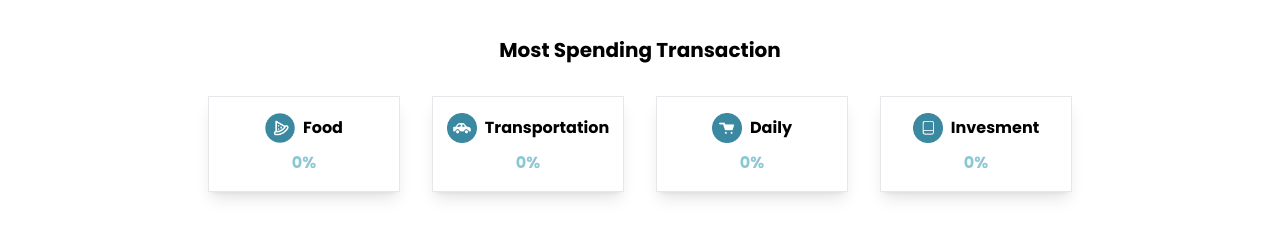
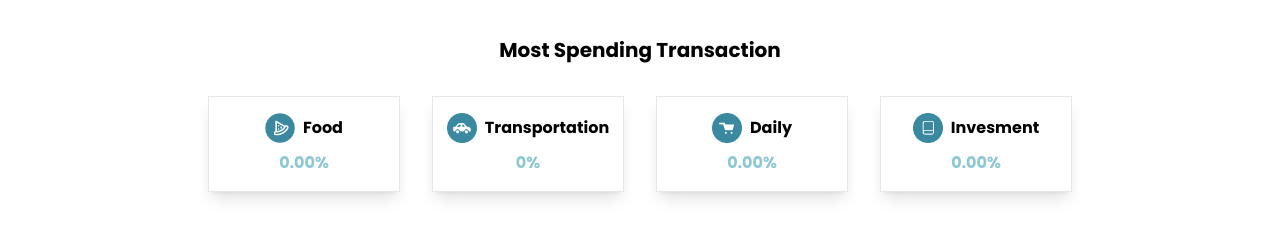
Before and after one commit to MahesaInsan/FinanceTracker, a React (Vite) app in the folder r-frontend/: page /profile in a window 1280 px wide. Shown: the part 960-1201 px from the top of the page. Built offline with nearby package versions, Linux system fonts and the light colour scheme; no server answers; the HTML template or start-up script is replaced by a standard one.

Commit message:
fix goal row history

```diff
--- a/r-frontend/src/components/dashboard/GoalRow.jsx
+++ b/r-frontend/src/components/dashboard/GoalRow.jsx
@@ -2,6 +2,7 @@ import React from "react";
 import { format, differenceInMonths } from "date-fns";
 
 function GoalRow({ goal }) {
+  console.log("my goal : ", goal);
   function numberWithCommas(num) {
     return num.toString().replace(/\B(?=(\d{3})+(?!\d))/g, ".");
   }
@@ -18,8 +19,8 @@ function GoalRow({ goal }) {
     return monthsLeft;
   }
 
-  goal ? (
-    <>
+  // goal ? (
+  return (
     <div className="grid grid-rows-2 lg:grid-cols-2 lg:grid-rows-1 gap-2 md:gap-8 lg:gap-12 pb-4 border-b lg:pb-0 lg:border-0">
       <div className="flex flex-row justify-between">
         <div className="flex flex-row gap">
@@ -46,7 +47,6 @@ function GoalRow({ goal }) {
           </div>
         </div>
       </div>
-      </div>
       <div className="flex flex-row justify-between">
         <div className="flex lg:flex-grow flex-row justify-center lg:items-center gap-2">
           <div className="flex items-center font-semibold text-2xl">
@@ -62,14 +62,57 @@ function GoalRow({ goal }) {
           <div className="text-sm md:text-l">{formatDate(goal.created_at)}</div>
         </div>
       </div>
-    </>
-  ) : (
-    <>
-      <div className="grid grid-cols-4">
-        <p>Woops, You don't have any goals yet!</p>
     </div>
-    </>
+    // <div className="grid grid-rows-2 lg:grid-cols-2 lg:grid-rows-1 gap-2 md:gap-8 lg:gap-12 pb-4 border-b lg:pb-0 lg:border-0">
+    //   <div className="flex flex-row justify-between">
+    //     <div className="flex flex-row gap">
+    //       <div className="font-bold flex justify-center items-center">
+    //         <img src={goal.logo} alt="" className="h-[2.5rem]" />
+    //       </div>
+    //       <div className="flex flex-col justify-center">
+    //         <div className="font-bold text-l">{goal.name}</div>
+    //         <div className="font-medium text-l">
+    //           Rp. {numberWithCommas(goal.invested)} /{" "}
+    //           <span className="font-normal text-medium">
+    //             Rp. {numberWithCommas(goal.amount)}
+    //           </span>
+    //         </div>
+    //       </div>
+    //     </div>
+    //     <div className="flex flex-row justify-center gap-2">
+    //       <div className="flex items-center font-semibold text-2xl">
+    //         {Math.round((goal.invested / goal.amount) * 100)}%
+    //       </div>
+    //       <div className="hidden md:flex flex-col text-l justify-center">
+    //         <div>left</div>
+    //         <div>to finish this goal</div>
+    //       </div>
+    //     </div>
+    //   </div>
+    // </div>
+    // <div className="flex flex-row justify-between">
+    //   <div className="flex lg:flex-grow flex-row justify-center lg:items-center gap-2">
+    //     <div className="flex items-center font-semibold text-2xl">
+    //       {checkDeadline(goal.endDate)}
+    //     </div>
+    //     <div className="flex flex-col text-l justify-center">
+    //       <div>months</div>
+    //       <div>remaining</div>
+    //     </div>
+    //   </div>
+    //   <div className="flex flex-col items-end justify-center">
+    //     <div className="font-semibold text-sm md:text-l">Created at</div>
+    //     <div className="text-sm md:text-l">{formatDate(goal.created_at)}</div>
+    //   </div>
+    // </div>
   );
+  // ) : (
+  //   <>
+  //     <div className="grid grid-cols-4">
+  //       <p>Woops, You don't have any goals yet!</p>
+  //     </div>
+  // </>
+  // );
 }
 
 export default GoalRow;
--- a/r-frontend/src/components/dashboard/TransactionDetailDashboard.jsx
+++ b/r-frontend/src/components/dashboard/TransactionDetailDashboard.jsx
@@ -22,10 +22,12 @@ function TransactionDetailDashboard({ data, tDate }) {
 
   useEffect(() => {
     const fetchTotal = async () => {
+      let totalIncome = 0;
+      let totalExpense = 0;
       formatedTransaction[tDate].map((data) => {
         data.transaction_type.type === "Expense"
-          ? setExpense((prevExpense) => prevExpense + data.amount)
-          : setIncome((prevIncome) => prevIncome + data.amount);
+          ? (totalExpense = totalExpense + data.amount)
+          : (totalIncome = totalIncome + data.amount);
       });
       setIncome(totalIncome);
       setExpense(totalExpense);
--- a/r-frontend/src/components/partial/Header.jsx
+++ b/r-frontend/src/components/partial/Header.jsx
@@ -114,7 +114,7 @@ const Header = () => {
         <div className="flex">
           <div
             className="flex justify-center items-center"
-            style={{ width: "250px", height: "65px" }}
+            style={{ height: "65px" }}
           >
             {loading ? (
               loadingHandle()
--- a/r-frontend/src/components/profile/MostSpending.jsx
+++ b/r-frontend/src/components/profile/MostSpending.jsx
@@ -1,6 +1,6 @@
-import axios from 'axios';
-import React, { useEffect, useState } from 'react';
-import Cookies from 'universal-cookie';
+import axios from "axios";
+import React, { useEffect, useState } from "react";
+import Cookies from "universal-cookie";
 
 export default function MostSpending() {
   const [foods, setFood] = useState(0.0);
@@ -14,15 +14,11 @@ export default function MostSpending() {
       try {
         const response = await axios.get("http://127.0.0.1:8000/api/spending", {
           headers: {
-                        Accept: 'application/json',
-                        Authorization: 'Bearer ' + cookie.get("jwt"),
-                    }
+            Accept: "application/json",
+            Authorization: "Bearer " + cookie.get("jwt"),
+          },
         });
-                console.log('food', response);
-                console.log('transportation', response);
-                console.log('daily', response);
-                console.log('invesment', response);
-                const {food, transportation, daily, invesment} = response.data;
+        const { food, transportation, daily, invesment } = response.data;
         setFood(food);
         setTransport(transportation);
         setDaily(daily);
@@ -33,50 +29,53 @@ export default function MostSpending() {
     };
 
     fetchSpending();
-    }, [])
+  }, []);
   return (
-    <div className='flex flex-col justify-center items-center gap-8 pt-10 font-bold pb-10'>
+    <div className="flex flex-col justify-center items-center gap-8 pt-10 font-bold pb-10">
       <div>
-            <h1 className='text-xl'>Most Spending Transaction</h1>
+        <h1 className="text-xl">Most Spending Transaction</h1>
       </div>
-        <div className='flex flex-col sm:flex-row gap-8 text-center'>
-            <div className='flex flex-col justify-center border shadow-lg w-[12rem] h-[6rem] gap-2 font-bold'>
-                <div className='flex flex-row justify-center items-center gap-2'>
-                    <div className='max-w-[30px]'>
+      <div className="flex flex-col sm:flex-row gap-8 text-center">
+        <div className="flex flex-col justify-center border shadow-lg w-[12rem] h-[6rem] gap-2 font-bold">
+          <div className="flex flex-row justify-center items-center gap-2">
+            <div className="max-w-[30px]">
               <img src="/transactionLogo/foodLogo.png" alt="food" />
             </div>
             <h1>Food</h1>
           </div>
-                <p className='text-[#8CC7D4]'>{foods}%</p>
+          <p className="text-[#8CC7D4]">{foods.toFixed(2)}%</p>
         </div>
-            <div className='flex flex-col justify-center border shadow-lg w-[12rem] h-[6rem] gap-2 font-bold'>
-                <div className='flex flex-row justify-center items-center gap-2'>
-                    <div className='max-w-[30px]'>
-                        <img src="/transactionLogo/transportationLogo.png" alt="transport" />
+        <div className="flex flex-col justify-center border shadow-lg w-[12rem] h-[6rem] gap-2 font-bold">
+          <div className="flex flex-row justify-center items-center gap-2">
+            <div className="max-w-[30px]">
+              <img
+                src="/transactionLogo/transportationLogo.png"
+                alt="transport"
+              />
             </div>
             <h1>Transportation</h1>
           </div>
-                <p className='text-[#8CC7D4]'>{transports}%</p>
+          <p className="text-[#8CC7D4]">{transports}%</p>
         </div>
-            <div className='flex flex-col justify-center border shadow-lg w-[12rem] h-[6rem] gap-2 font-bold'>
-                <div className='flex flex-row justify-center items-center gap-2'>
-                    <div className='max-w-[30px]'>
+        <div className="flex flex-col justify-center border shadow-lg w-[12rem] h-[6rem] gap-2 font-bold">
+          <div className="flex flex-row justify-center items-center gap-2">
+            <div className="max-w-[30px]">
               <img src="/transactionLogo/dailyLogo.png" alt="daily" />
             </div>
             <h1>Daily</h1>
           </div>
-                <p className='text-[#8CC7D4]'>{dailys}%</p>
+          <p className="text-[#8CC7D4]">{dailys.toFixed(2)}%</p>
         </div>
-            <div className='flex flex-col justify-center border shadow-lg w-[12rem] h-[6rem] gap-2 font-bold'>
-                <div className='flex flex-row justify-center items-center gap-2'>
-                    <div className='max-w-[30px]'>
+        <div className="flex flex-col justify-center border shadow-lg w-[12rem] h-[6rem] gap-2 font-bold">
+          <div className="flex flex-row justify-center items-center gap-2">
+            <div className="max-w-[30px]">
               <img src="/transactionLogo/investmentLogo.png" alt="invest" />
             </div>
             <h1>Invesment</h1>
           </div>
-                <p className='text-[#8CC7D4]'>{invests}%</p>
+          <p className="text-[#8CC7D4]">{invests.toFixed(2)}%</p>
         </div>
       </div>
     </div>
-  )
+  );
 }
```
Lines whose indentation alone changed are shown as unchanged.
